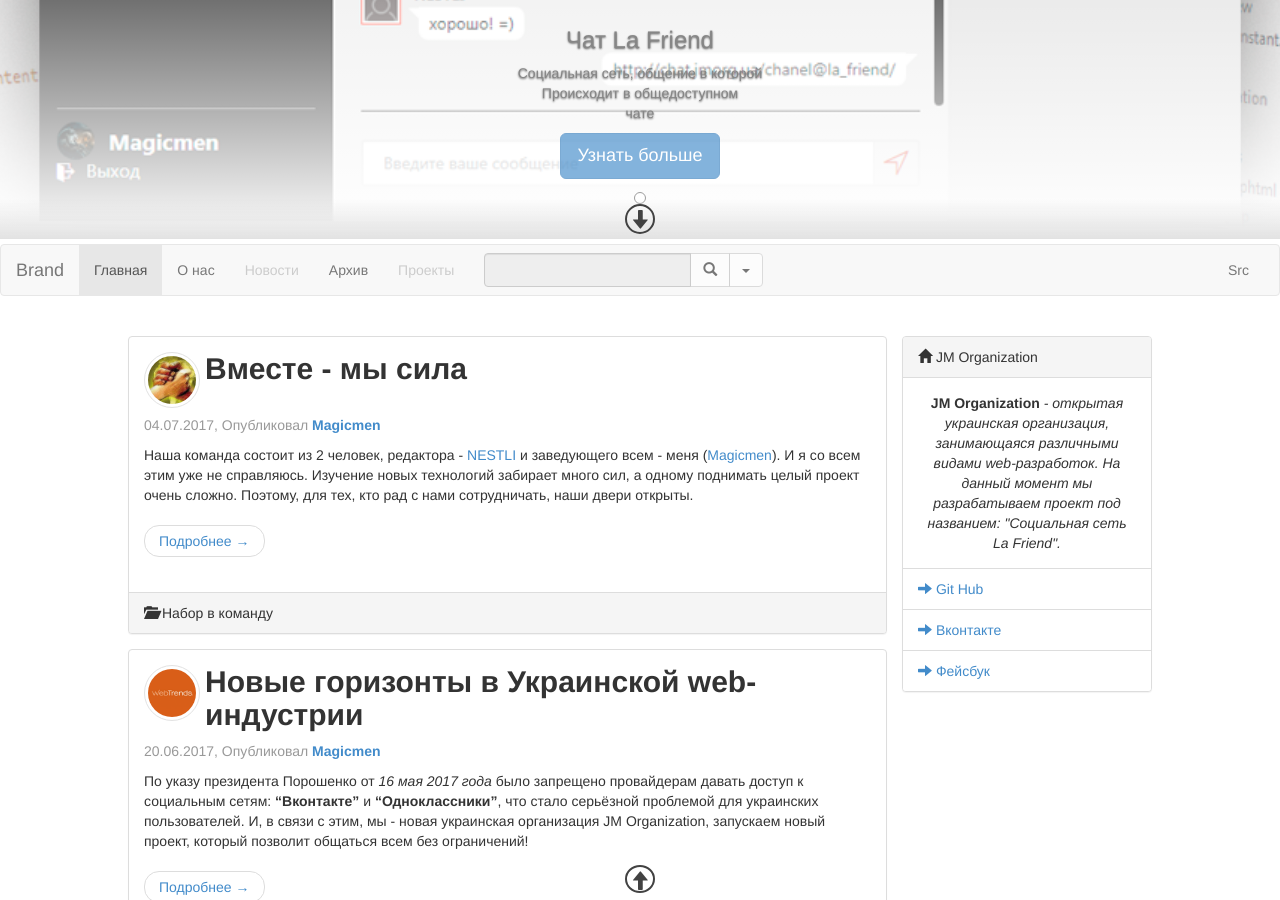
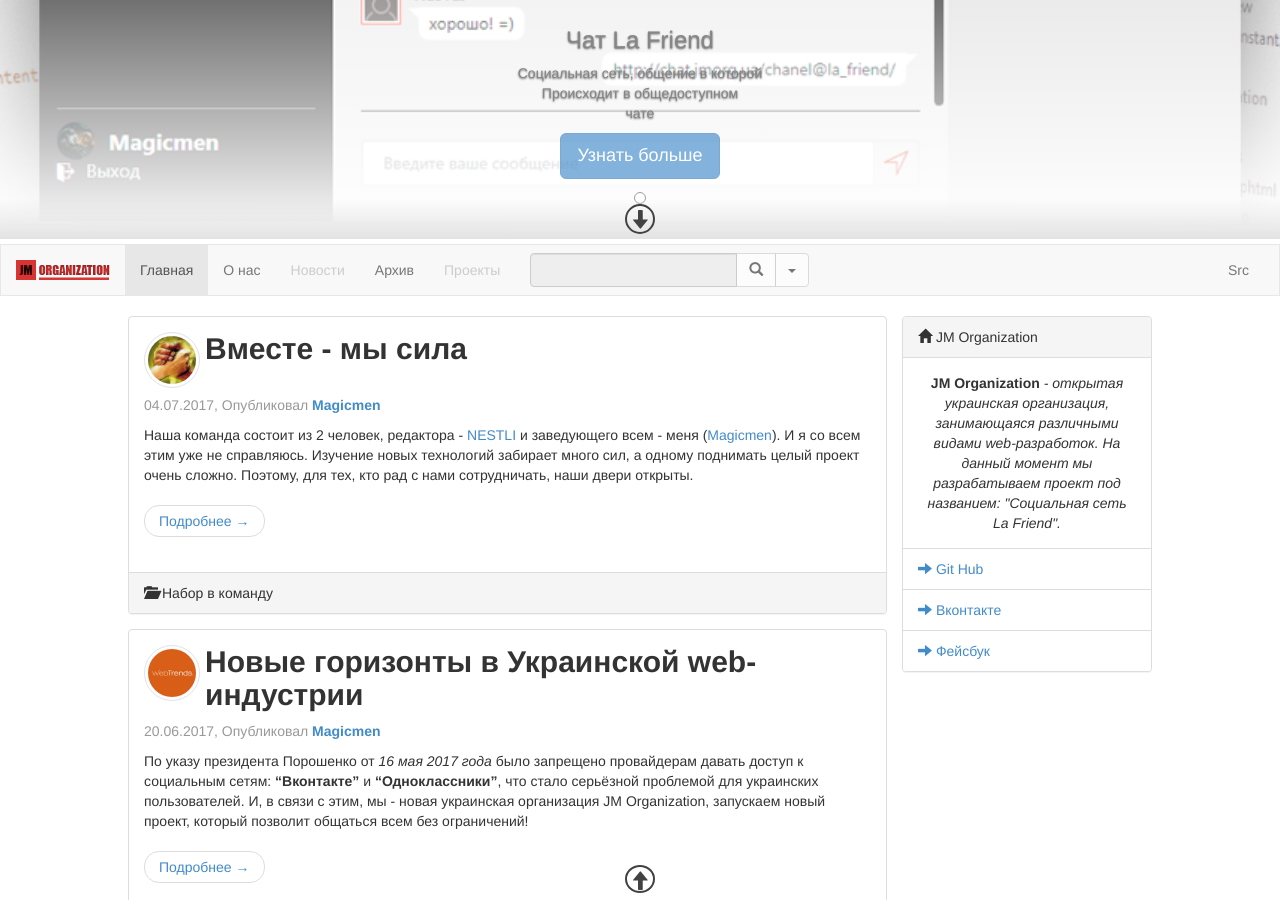
Before and after one commit to jm-organization/jm-organization.github.io, a Jekyll site: the page built from index.html, in a window 1280 px wide and 900 px high, scrolled down 553 px. Built offline with Jekyll 4.4.1, drawn with Linux system fonts in a browser that asks for light colours; the list of posts is cut into pages by our own code.

Commit message:
Добавлен Brand-логотип

```diff
--- a/_includes/jm_header.html
+++ b/_includes/jm_header.html
@@ -44,7 +44,7 @@
 </header>
 {% endif %}
 
-<nav class="navbar navbar-default" role="navigation">
+<nav class="navbar navbar-default" role="navigation" style="border-radius: 0; margin-bottom: 0">
 	<div class="container-fluid">
 
 		<div class="navbar-header">
@@ -54,7 +54,9 @@
 				<span class="icon-bar"></span>
 				<span class="icon-bar"></span>
 			</button>
-			<a class="navbar-brand" href="#">Brand</a>
+			<a class="navbar-brand" href="#">
+				<img src="/assets/img/logotypes/brand-name_logotype.png" height="20px">
+			</a>
 		</div>
 
 		<div class="collapse navbar-collapse" id="bs-example-navbar-collapse-1">
@@ -69,7 +71,7 @@
 							<input type="text" class="form-control">
 
 							<div class="input-group-btn">
-								<button type="button" class="btn btn-default"><span class="glyphicon glyphicon-search"></span></button>
+								<button type="submit" class="btn btn-default"><span class="glyphicon glyphicon-search"></span></button>
 
 								<button type="button" class="btn btn-default dropdown-toggle" data-toggle="dropdown"><span class="caret"></span></button>
 								<ul class="dropdown-menu pull-right">
```
Also changed, not shown: assets/img/logotypes/brand-name_logotype.png (added).
